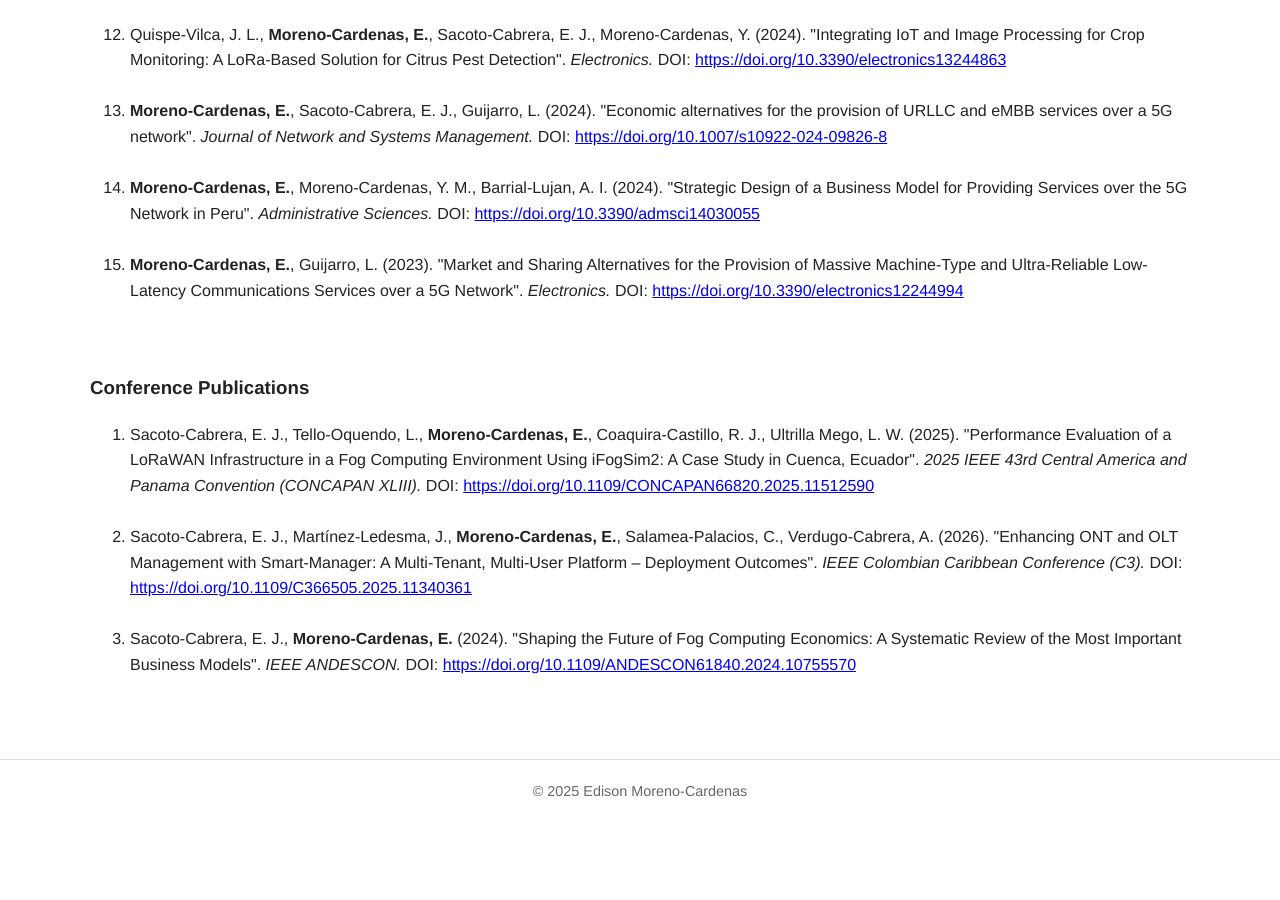
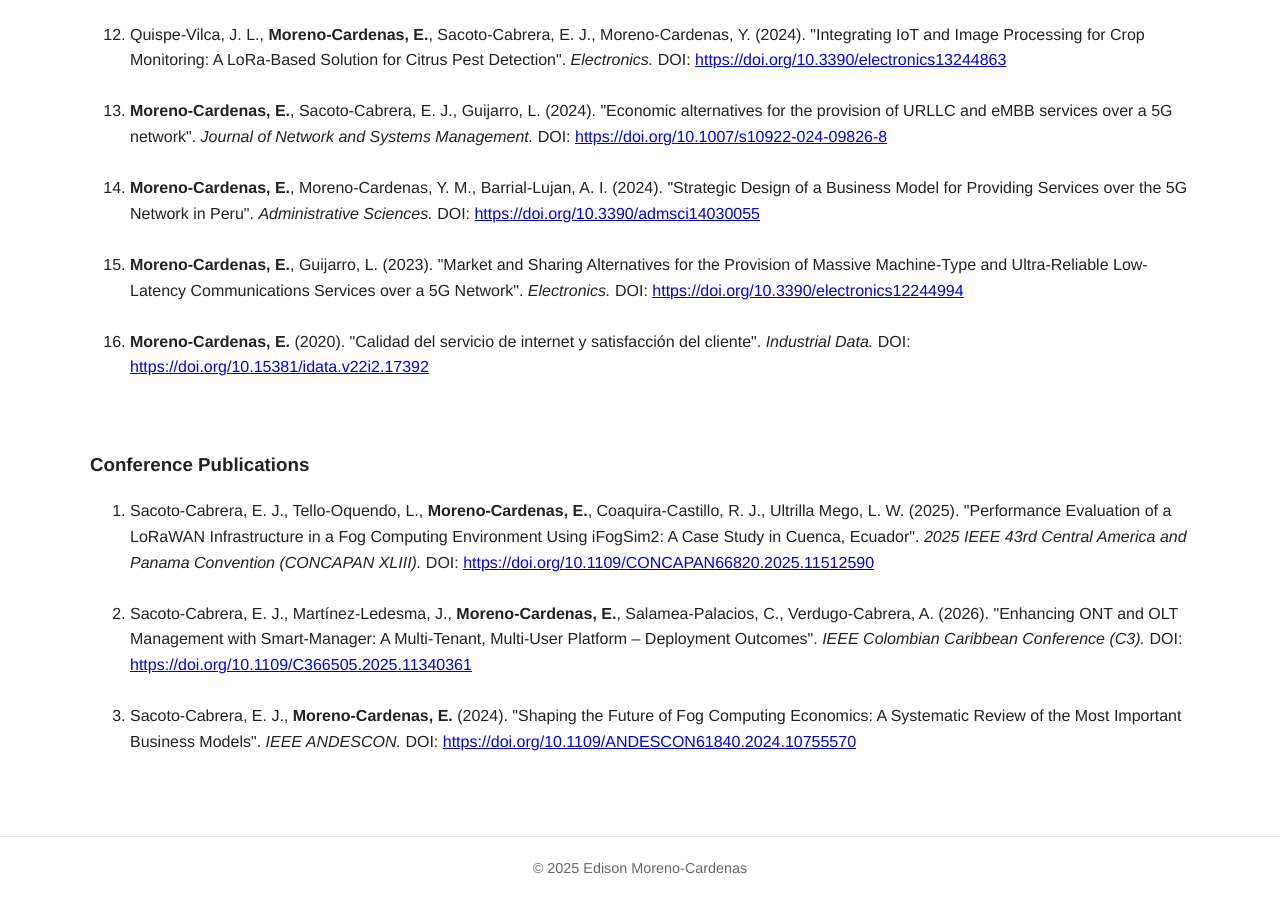
Before and after one commit to edisonmorenocardenas/edisonmorenocardenas.github.io, a Jekyll site: the page built from publications.html, in a window 1280 px wide and 900 px high, scrolled down 1308 px. Built offline with Jekyll 4.4.1, drawn with Linux system fonts in a browser that asks for light colours; before the commit the page ends 2131 px from its top, so only the background shows below that.

Commit message:
Actualizar conteni

```diff
--- a/publications.html
+++ b/publications.html
@@ -136,6 +136,14 @@ title: "Publications"
 </li>
 <br>
 
+<li>
+  <strong>Moreno-Cardenas, E.</strong> (2020).
+  "Calidad del servicio de internet y satisfacción del cliente".
+  <i>Industrial Data.</i> DOI:
+  <a href="https://doi.org/10.15381/idata.v22i2.17392" target="_blank">https://doi.org/10.15381/idata.v22i2.17392</a>
+</li>
+<br>
+
 <br>
   </ol>
 
@@ -165,7 +173,6 @@ title: "Publications"
   <a href="https://doi.org/10.1109/ANDESCON61840.2024.10755570" target="_blank">https://doi.org/10.1109/ANDESCON61840.2024.10755570</a>
 </li>
 <br>
-
-  </ol>
+</ol>
 
 </section>
```
